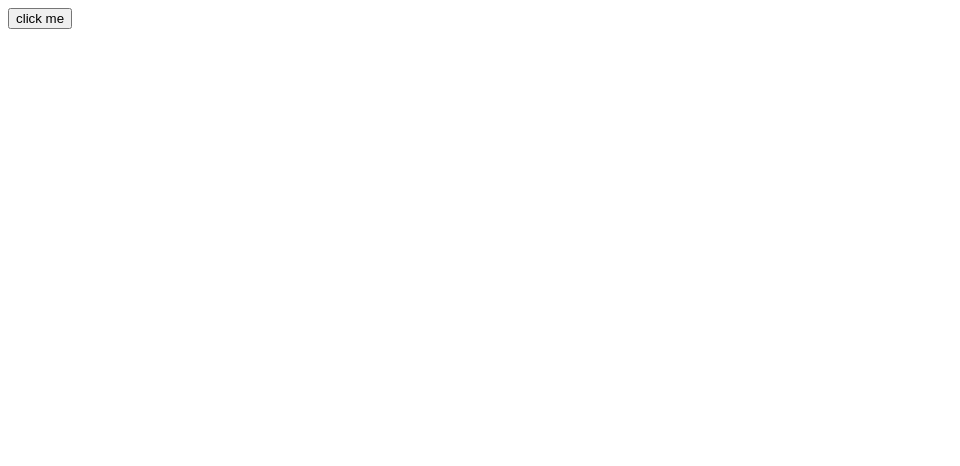
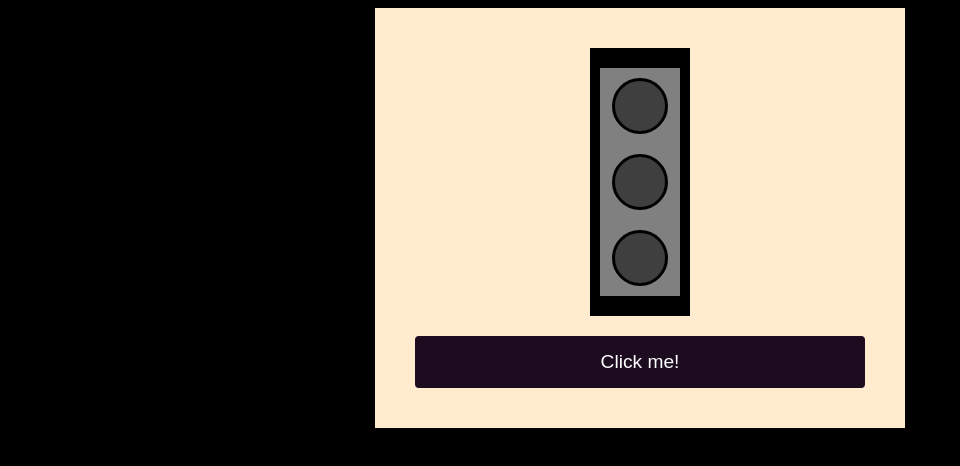
Before and after one commit to FelipePaterni/bootcamp-devjr-modulo3-traffic-light, a plain HTML site: page index.html in a window 1280 px wide. Shown: the whole page, without its empty margins (0-960 px from the left). Drawn offline with Linux system fonts and the light colour scheme.

Commit message:
closes #2: add CSS styles for traffic light application

```diff
--- a/index.html
+++ b/index.html
@@ -4,18 +4,19 @@
     <meta charset="UTF-8">
     <meta name="viewport" content="width=device-width, initial-scale=1.0">
     <title>Semafaro</title>
+    <link rel="stylesheet" href="style.css">
 </head>
 <body>
     <div class="container">
 
         <div class="traffic-light">
             <div class="panel">
-                <div class="red-light"></div>
-                <div class="yellow-light"></div>
-                <div class="green-light"></div>
+                <div class="light light-off"></div>
+                <div class="light light-off"></div>
+                <div class="light light-off "></div>
             </div>
         </div>
-        <button>click me</button>
+        <button>Click me!</button>
     </div>
 </body>
 </html>
--- a/style.css
+++ b/style.css
@@ -0,0 +1,76 @@
+body {
+  background-color: #000000;
+}
+
+.container {
+  background-color: #ffebcd;
+  padding: 40px;
+  width: 450px;
+  display: flex;
+  flex-direction: column;
+  margin: auto;
+}
+
+.traffic-light {
+  background-color: #000000;
+  width: 100px;
+  padding-top: 10px;
+  padding-bottom: 10px;
+  display: flex;
+  flex-direction: column;
+  margin: auto;
+  margin-bottom: 20px;
+}
+
+.panel {
+  background-color: #808080;
+  margin: 10px;
+  padding: 10px;
+  display: flex;
+  flex-direction: column;
+  row-gap: 20px;
+}
+
+
+
+.light{
+    width: 50px;
+    height: 50px;
+
+    margin: auto;
+    border: #000000 medium solid;
+    border-radius: 50%;
+
+
+
+}
+.red-light {
+    background-color: #f00
+}
+
+.yellow-light {
+    background-color: #ff0
+}
+
+.green-light {
+    background-color: #0f0
+}
+.light-off{
+    background-color: #3f3f3f;
+
+}
+
+button {
+  background-color: #1d0c20;
+  border: none;
+  padding: 15px 32px;
+  font-size: 1.2rem;
+
+  color: #fff;
+
+  border-radius: 4px;
+  cursor: pointer;
+  &:hover{
+    background-color: green;
+  }
+}
```
